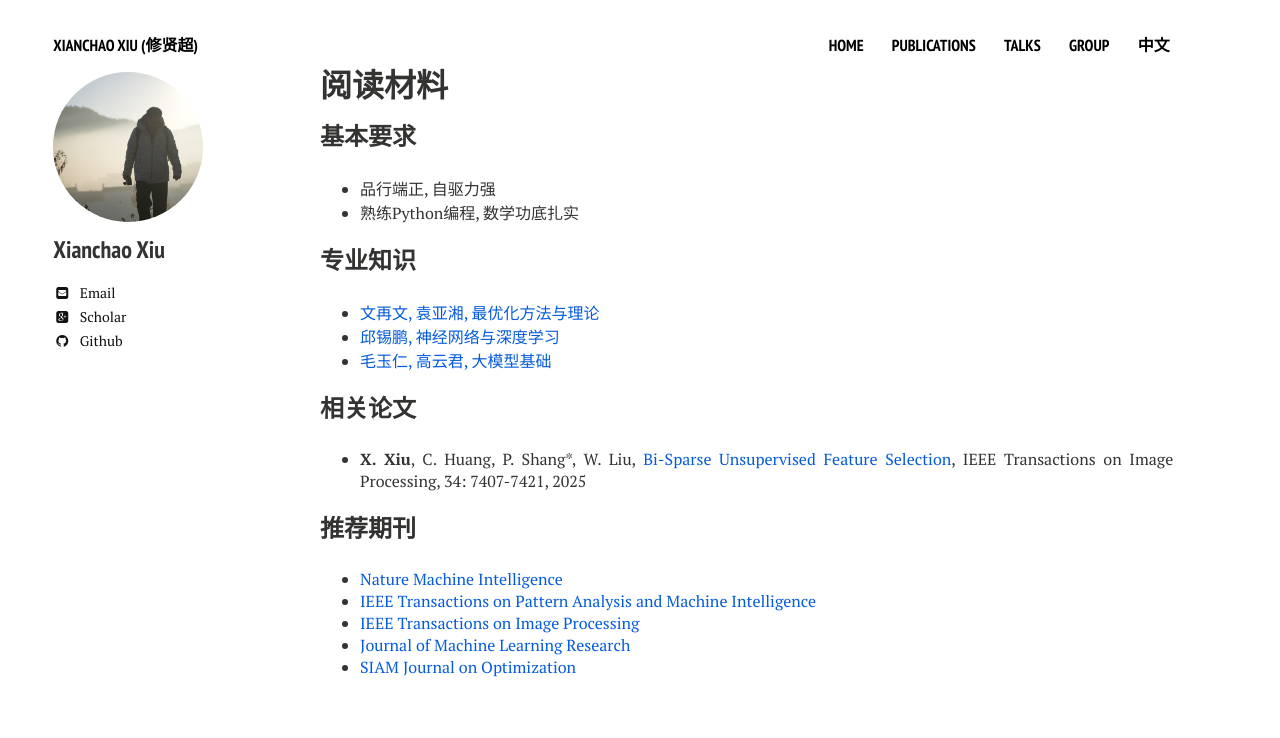
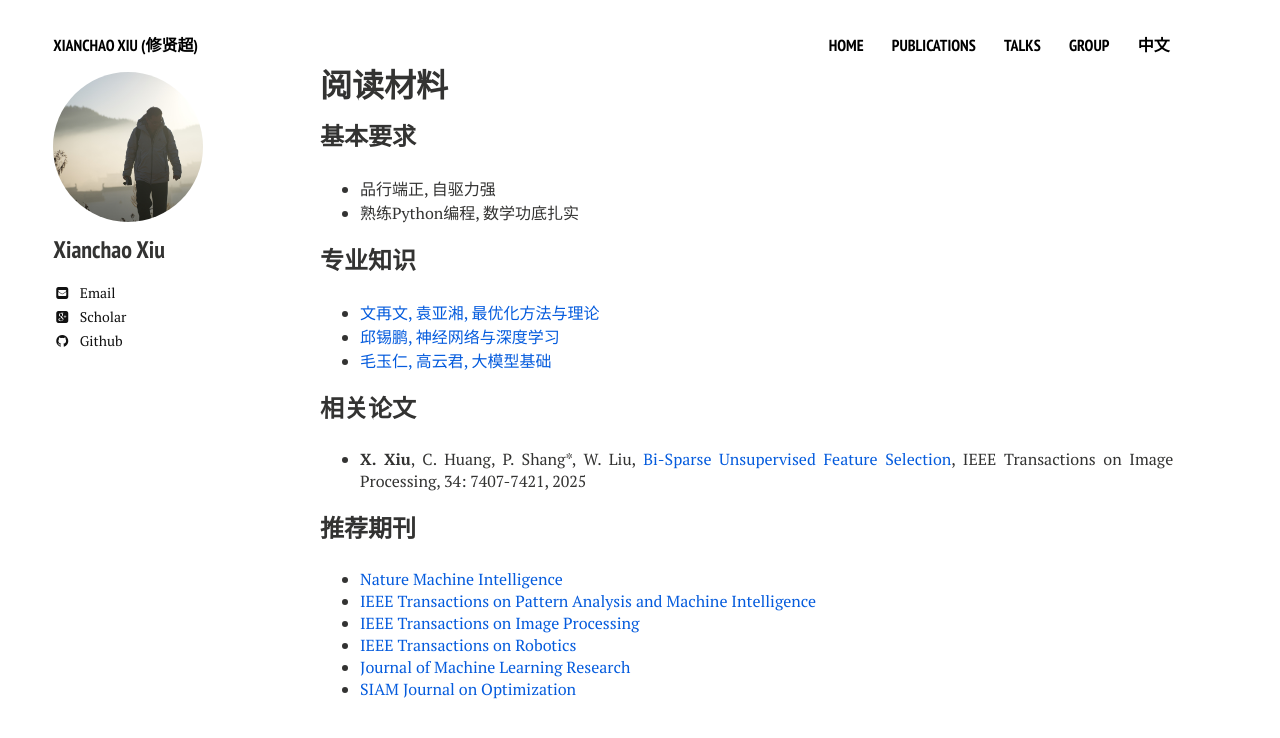
Before and after one commit to xianchaoxiu/xianchaoxiu.github.io, a Jekyll site: the page built from chinese/reading/index.md, in a window 1280 px wide. Shown: the top 738 px of the page. Built offline with Jekyll 4.4.1, drawn with Linux system fonts in a browser that asks for light colours; nearby versions of some CDN libraries.

Commit message:
Update index.md

```diff
--- a/chinese/reading/index.md
+++ b/chinese/reading/index.md
@@ -26,5 +26,6 @@ share: false
 *  <a href="https://www.nature.com/natmachintell/" class="textlink" target="_blank"> Nature Machine Intelligence </a> <br>
 *  <a href="https://ieeexplore.ieee.org/xpl/RecentIssue.jsp?punumber=34" class="textlink" target="_blank"> IEEE Transactions on Pattern Analysis and Machine Intelligence </a> <br>
 *  <a href="https://ieeexplore.ieee.org/xpl/RecentIssue.jsp?punumber=83" class="textlink" target="_blank"> IEEE Transactions on Image Processing </a> <br>
+*  <a href="https://ieeexplore.ieee.org/xpl/RecentIssue.jsp?punumber=8860" class="textlink" target="_blank"> IEEE Transactions on Robotics </a> <br>
 *  <a href="https://jmlr.org/" class="textlink" target="_blank"> Journal of Machine Learning Research </a> <br>
 *  <a href="https://www.siam.org/publications/siam-journals/siam-journal-on-optimization/" class="textlink" target="_blank"> SIAM Journal on Optimization </a> <br>
```
